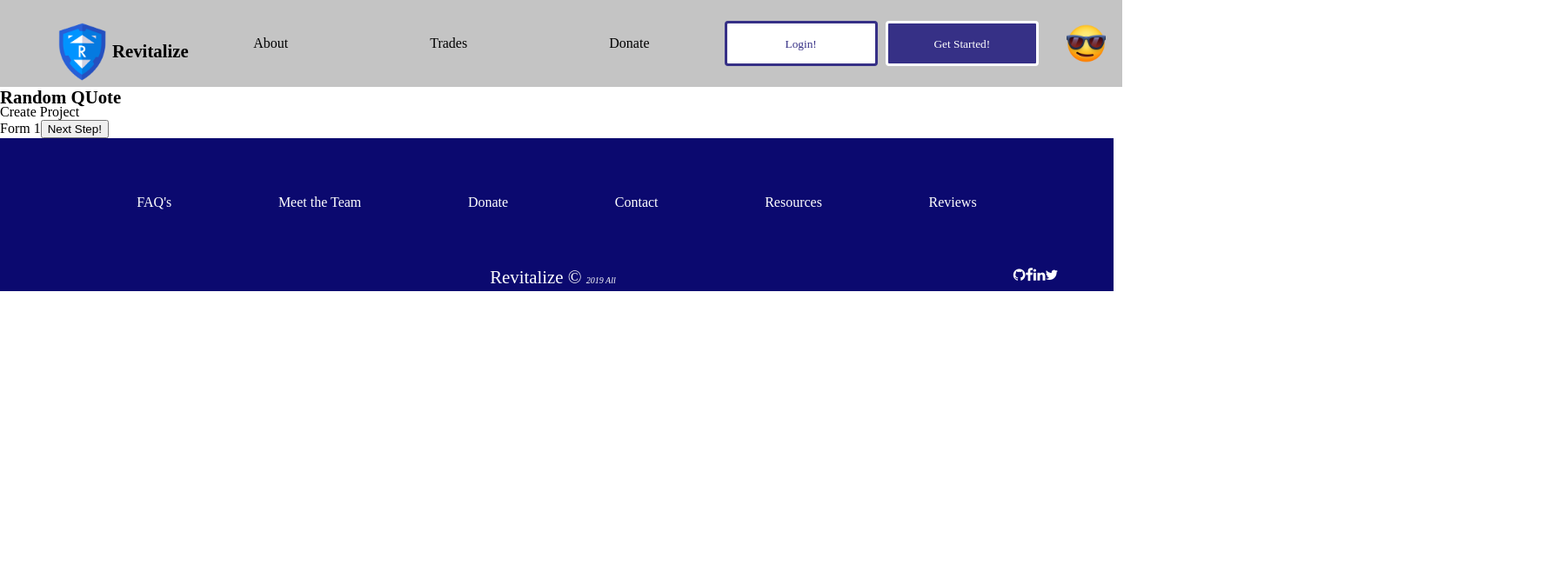
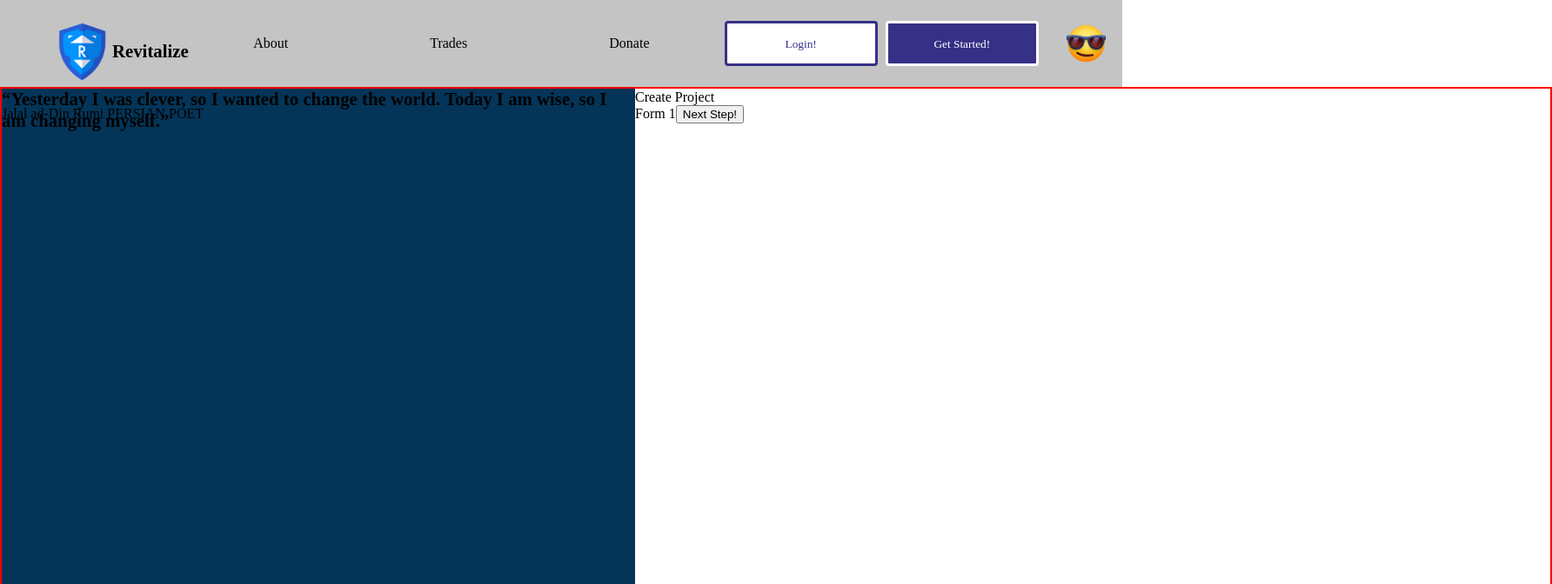
Before and after one commit to Revitalized-Playground/Front-End, a React (Create React App) app in the folder revclient/: page /createproject in a window 1280 px wide. Shown: the top 672 px of the page at 87% size, 1784 px wide, since content can reach past the window. Built offline with nearby package versions, Linux system fonts and the light colour scheme; a web font is replaced by a local one.

Commit message:
Debugging

```diff
--- a/revclient/src/views/App.jsx
+++ b/revclient/src/views/App.jsx
@@ -55,7 +55,7 @@ const App = () => (
 			)}
 		/>
 
-		<Footer />
+		{/* <Footer /> */}
 
 	</BrowserRouter>
 );
--- a/revclient/src/views/CreateProjWizard/CreateProjWizard.scss
+++ b/revclient/src/views/CreateProjWizard/CreateProjWizard.scss
@@ -2,4 +2,23 @@
 
 .create-project-page {
 	@include spaceForNav;
+	// z-index: -10;
+	background-image: url('../assets/CreateProjWizard/RocketManGradient.png');
+	margin-top: 100px;
+	height: 1080px;
+
+	.form-plus-quote-container {
+		display: flex;
+		justify-content: space-around;
+		width: 1780px;
+		background-color: #043558;
+		height: 906px;
+		border: 2px solid red;
+		z-index: 99;
+		margin-top: 100px;
+		.ui-section {
+			width: 1290px;
+			background-color: $snow-white;
+		}
+	}
 }
--- a/revclient/src/views/CreateProjWizard/CreateProjectWizard.jsx
+++ b/revclient/src/views/CreateProjWizard/CreateProjectWizard.jsx
@@ -6,9 +6,15 @@ const CreateProjectWizard = () => {
     const [formPosition, setFormPosition] = useState(1)
     return (
         <div className="create-project-page">
+
             <div className="form-plus-quote-container">
-                <h2 className="quote">Random QUote</h2>
-                <div className="unknown">
+
+                <div className="quote">
+                    <h2>“Yesterday I was clever, so I wanted to change the world. Today I am wise, so I am changing myself.”</h2>
+                    <p>Jalal ad-Din Rumi PERSIAN POET</p>
+                </div>
+
+                <div className="ui-section">
                     <h1 className="title">Create Project</h1>
                     {formPosition === 1
                         ? <Form1
@@ -21,6 +27,7 @@ const CreateProjectWizard = () => {
                         : <h1> Hello</h1>
                     }
                 </div>
+
             </div>
         </div>
     );
```
Also changed, not shown: revclient/src/assets/CreateProjWizard/RocketManGradient.png (added).
